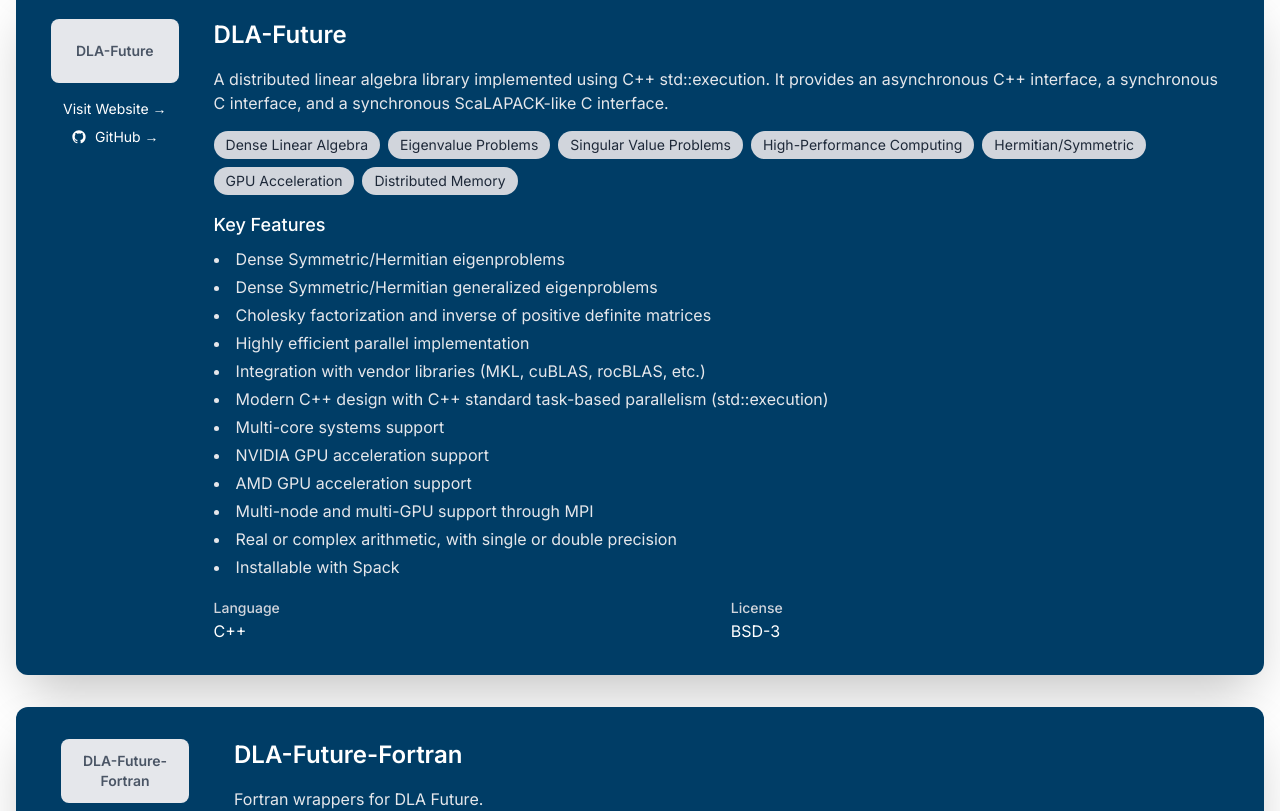
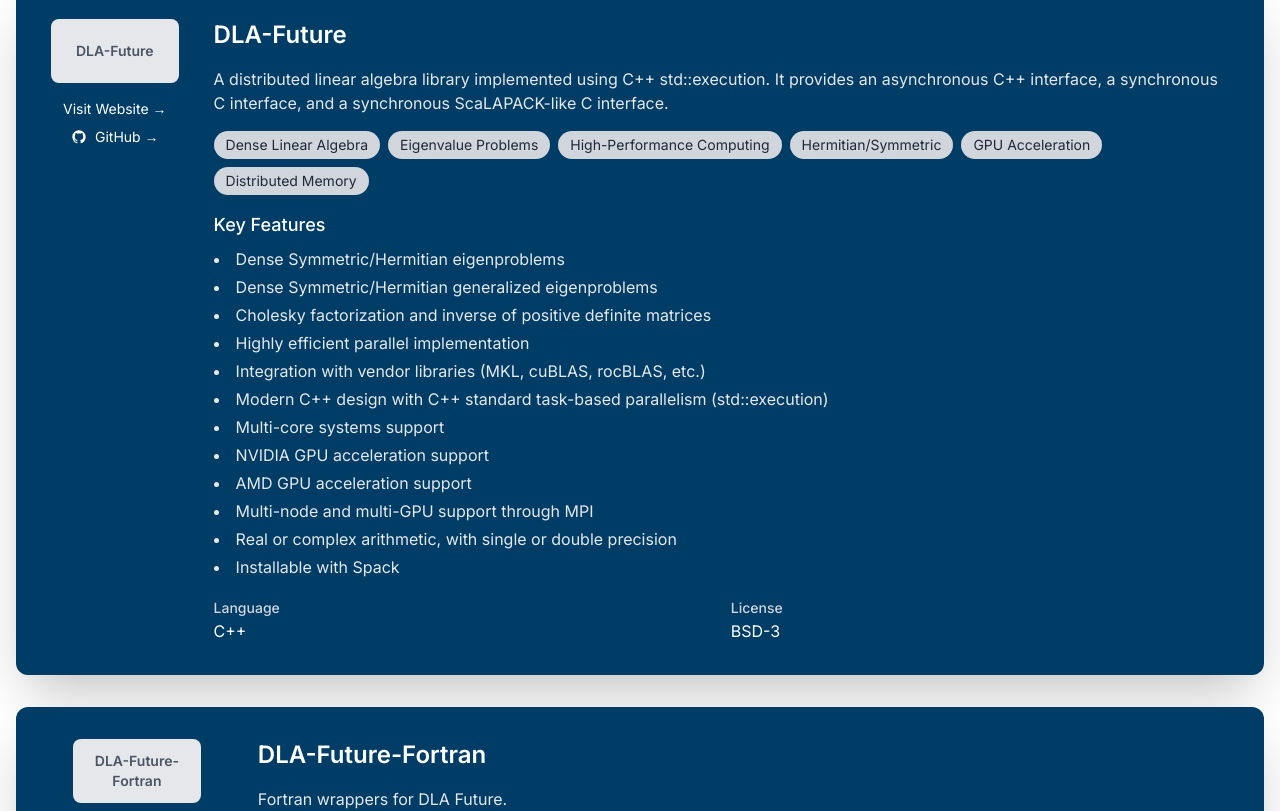
Before and after one commit to ExaNLA-Network/exanla-network.github.io, a Next.js app: page /libraries in a window 1280 px wide. Shown: the part 2225-3036 px from the top of the page. Built offline with nearby package versions, Linux system fonts and the light colour scheme.

Commit message:
Fix DLA-Future

```diff
--- a/app/libraries/libraries-data.ts
+++ b/app/libraries/libraries-data.ts
@@ -149,7 +149,6 @@
     categories: [
       libraryCategories.DENSE_LINEAR_ALGEBRA,
       libraryCategories.EIGENVALUE_PROBLEMS,
-      libraryCategories.SINGULAR_VALUE_PROBLEMS,
       libraryCategories.HIGH_PERFORMANCE_COMPUTING,
       libraryCategories.HERMITIAN_SYMMETRIC,
       libraryCategories.GPU_ACCELERATION,
@@ -182,7 +181,6 @@
     categories: [
       libraryCategories.DENSE_LINEAR_ALGEBRA,
       libraryCategories.EIGENVALUE_PROBLEMS,
-      libraryCategories.SINGULAR_VALUE_PROBLEMS,
       libraryCategories.HIGH_PERFORMANCE_COMPUTING,
       libraryCategories.HERMITIAN_SYMMETRIC,
       libraryCategories.GPU_ACCELERATION,
```
